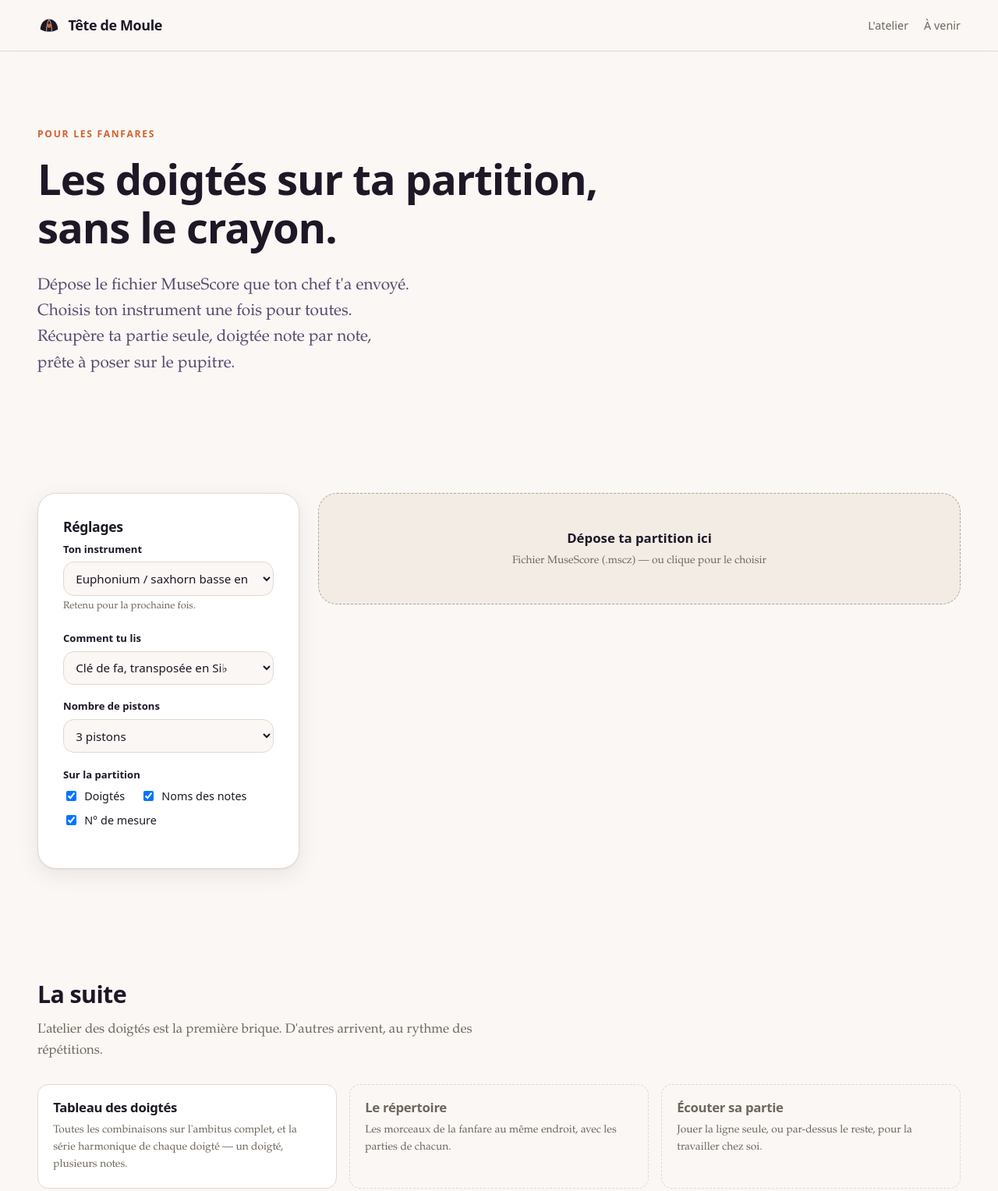
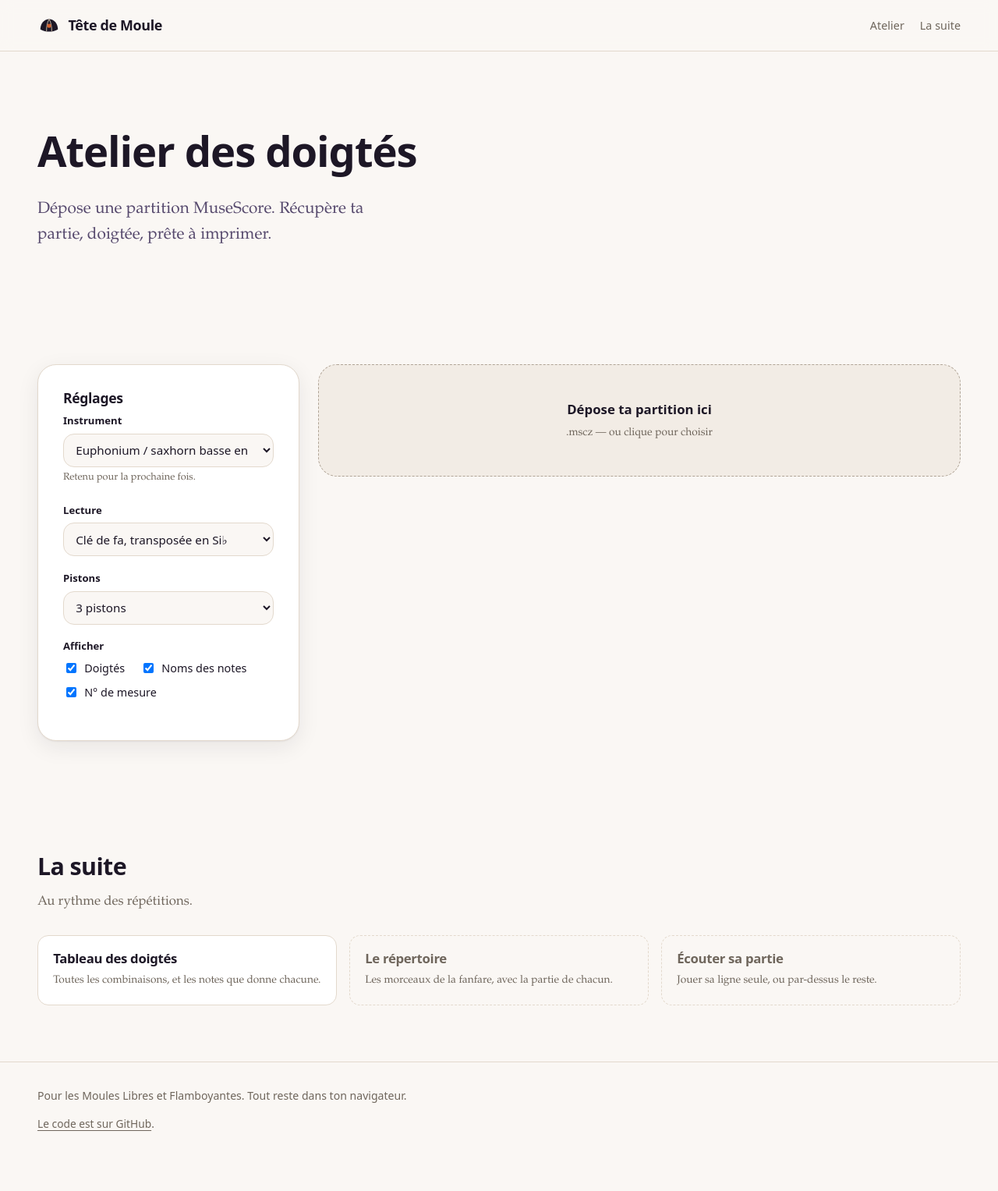
Before and after one commit to mde-pach/tete-de-moule, an Astro site in the folder site/: page / in a window 1280 px wide. Shown: the top 1527 px of the page at 78% size. Built offline with nearby package versions, Linux system fonts and the light colour scheme; Astro itself is replaced by a stand-in of ours.

Commit message:
Resserre le texte de la page
Moins d'accroche, plus d'étiquettes. Le titre devient « Atelier des
doigtés », l'accroche tient en une phrase, et les libellés du panneau
passent au mot seul : Instrument, Lecture, Pistons, Afficher, Partie.

```diff
--- a/site/src/components/SiteFooter.astro
+++ b/site/src/components/SiteFooter.astro
@@ -1,8 +1,7 @@
 <footer class="colophon">
   <div class="shell">
     <p>
-      Fait pour les Moules Libres et Flamboyantes. Tout se passe dans ton
-      navigateur : aucune partition n'est envoyée sur un serveur.
+      Pour les Moules Libres et Flamboyantes. Tout reste dans ton navigateur.
     </p>
     <p class="small">
       <a href="https://github.com/mde-pach/tete-de-moule">Le code est sur GitHub</a>.
--- a/site/src/components/SiteHeader.astro
+++ b/site/src/components/SiteHeader.astro
@@ -12,8 +12,8 @@ import { withBase } from "../lib/paths.ts";
       <span class="wordmark__name">Tête&nbsp;de&nbsp;Moule</span>
     </a>
     <nav class="masthead__nav" aria-label="Sections">
-      <a href="#atelier">L'atelier</a>
-      <a href="#a-venir">À venir</a>
+      <a href="#atelier">Atelier</a>
+      <a href="#a-venir">La suite</a>
     </nav>
   </div>
 </header>
--- a/site/src/pages/index.astro
+++ b/site/src/pages/index.astro
@@ -4,17 +4,15 @@ import { INSTRUMENTS } from "../lib/instruments.ts";
 ---
 
 <BaseLayout
-  title="Tête de Moule — les doigtés sur ta partition, automatiquement"
-  description="Dépose une partition MuseScore, choisis ton instrument, et récupère ta partie seule avec les doigtés et le nom des notes, prête à imprimer."
+  title="Tête de Moule — atelier des doigtés"
+  description="Dépose une partition MuseScore, récupère ta partie seule avec les doigtés, prête à imprimer."
 >
   <section class="hero">
     <div class="shell">
-      <p class="eyebrow">Pour les fanfares</p>
-      <h1>Les doigtés sur ta partition,<br />sans le crayon.</h1>
+      <h1>Atelier des doigtés</h1>
       <p class="hero__lead">
-        Dépose le fichier MuseScore que ton chef t'a envoyé. Choisis ton
-        instrument une fois pour toutes. Récupère ta partie seule, doigtée note
-        par note, prête à poser sur le pupitre.
+        Dépose une partition MuseScore. Récupère ta partie, doigtée, prête à
+        imprimer.
       </p>
     </div>
   </section>
@@ -26,7 +24,7 @@ import { INSTRUMENTS } from "../lib/instruments.ts";
           <h2 class="ui" style="font-size:1.1rem">Réglages</h2>
 
           <label class="field">
-            <span class="field__label">Ton instrument</span>
+            <span class="field__label">Instrument</span>
             <select id="instrument">
               {INSTRUMENTS.map((instrument) => (
                 <option value={instrument.id}>{instrument.label}</option>
@@ -36,17 +34,17 @@ import { INSTRUMENTS } from "../lib/instruments.ts";
           </label>
 
           <label class="field">
-            <span class="field__label">Comment tu lis</span>
+            <span class="field__label">Lecture</span>
             <select id="reading"></select>
           </label>
 
           <label class="field" id="valves-field">
-            <span class="field__label">Nombre de pistons</span>
+            <span class="field__label">Pistons</span>
             <select id="valves"></select>
           </label>
 
           <div class="field">
-            <span class="field__label">Sur la partition</span>
+            <span class="field__label">Afficher</span>
             <div class="toggles">
               <label class="toggle"><input type="checkbox" id="show-fingerings" checked /> Doigtés</label>
               <label class="toggle"><input type="checkbox" id="show-note-names" checked /> Noms des notes</label>
@@ -55,7 +53,7 @@ import { INSTRUMENTS } from "../lib/instruments.ts";
           </div>
 
           <label class="field hidden" id="part-field">
-            <span class="field__label">Ta partie</span>
+            <span class="field__label">Partie</span>
             <select id="part"></select>
             <span class="field__hint" id="part-hint"></span>
           </label>
@@ -65,7 +63,7 @@ import { INSTRUMENTS } from "../lib/instruments.ts";
           <div id="dropzone" class="dropzone" tabindex="0" role="button"
                aria-label="Choisir une partition MuseScore">
             <p class="dropzone__title">Dépose ta partition ici</p>
-            <p class="muted small" style="margin:0">Fichier MuseScore (.mscz) — ou clique pour le choisir</p>
+            <p class="muted small" style="margin:0">.mscz — ou clique pour choisir</p>
             <input type="file" id="file" accept=".mscz,.mscx" class="hidden" />
           </div>
 
@@ -89,26 +87,22 @@ import { INSTRUMENTS } from "../lib/instruments.ts";
     <div class="shell">
       <div class="section__head">
         <h2>La suite</h2>
-        <p class="muted">
-          L'atelier des doigtés est la première brique. D'autres arrivent, au
-          rythme des répétitions.
-        </p>
+        <p class="muted">Au rythme des répétitions.</p>
       </div>
       <div class="grid-cards">
         <article class="card">
           <h3>Tableau des doigtés</h3>
           <p class="muted small" style="margin:0">
-            Toutes les combinaisons sur l'ambitus complet, et la série harmonique
-            de chaque doigté — un doigté, plusieurs notes.
+            Toutes les combinaisons, et les notes que donne chacune.
           </p>
         </article>
         <article class="card card--soon">
           <h3>Le répertoire</h3>
-          <p class="small" style="margin:0">Les morceaux de la fanfare au même endroit, avec les parties de chacun.</p>
+          <p class="small" style="margin:0">Les morceaux de la fanfare, avec la partie de chacun.</p>
         </article>
         <article class="card card--soon">
           <h3>Écouter sa partie</h3>
-          <p class="small" style="margin:0">Jouer la ligne seule, ou par-dessus le reste, pour la travailler chez soi.</p>
+          <p class="small" style="margin:0">Jouer sa ligne seule, ou par-dessus le reste.</p>
         </article>
       </div>
     </div>
```
